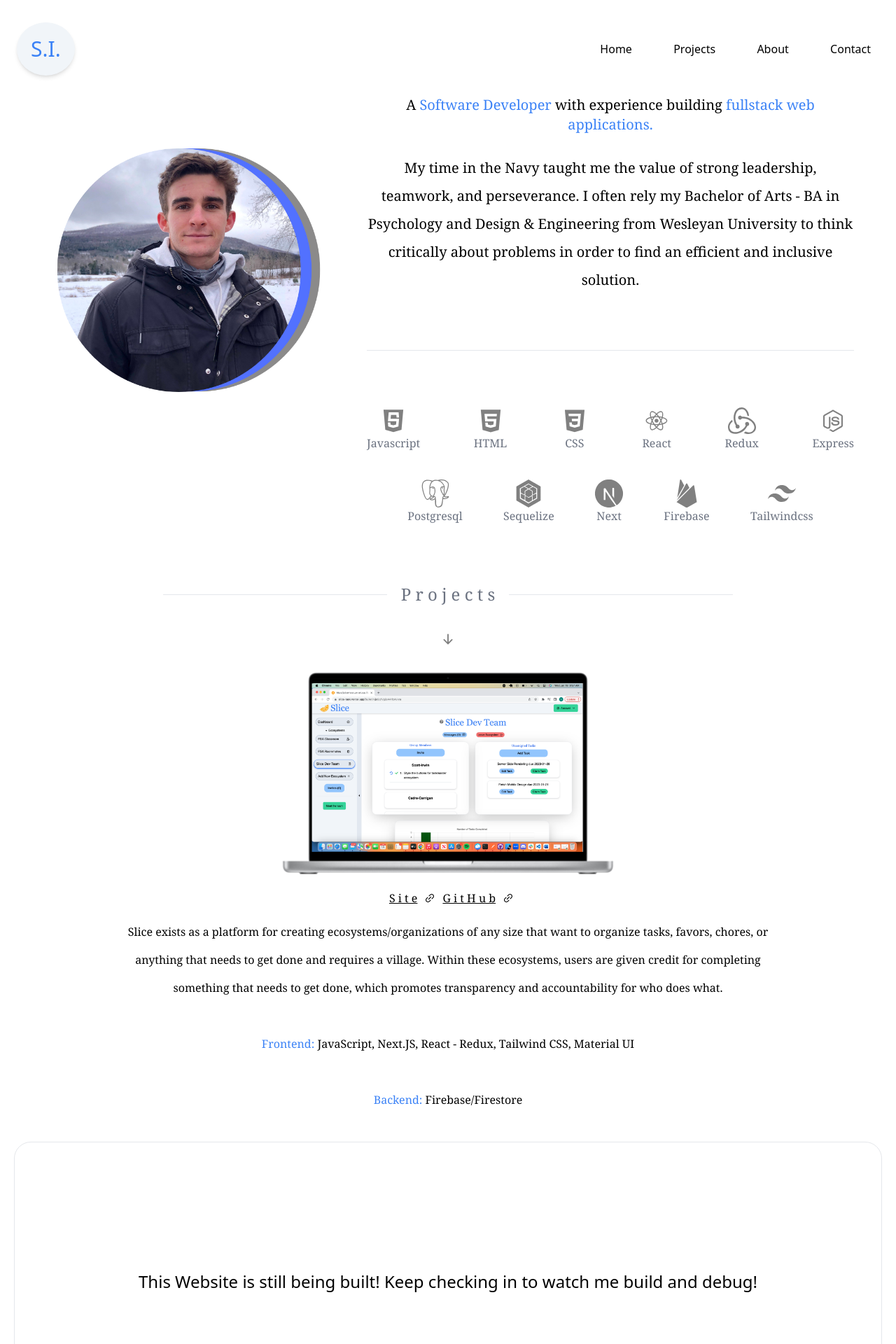
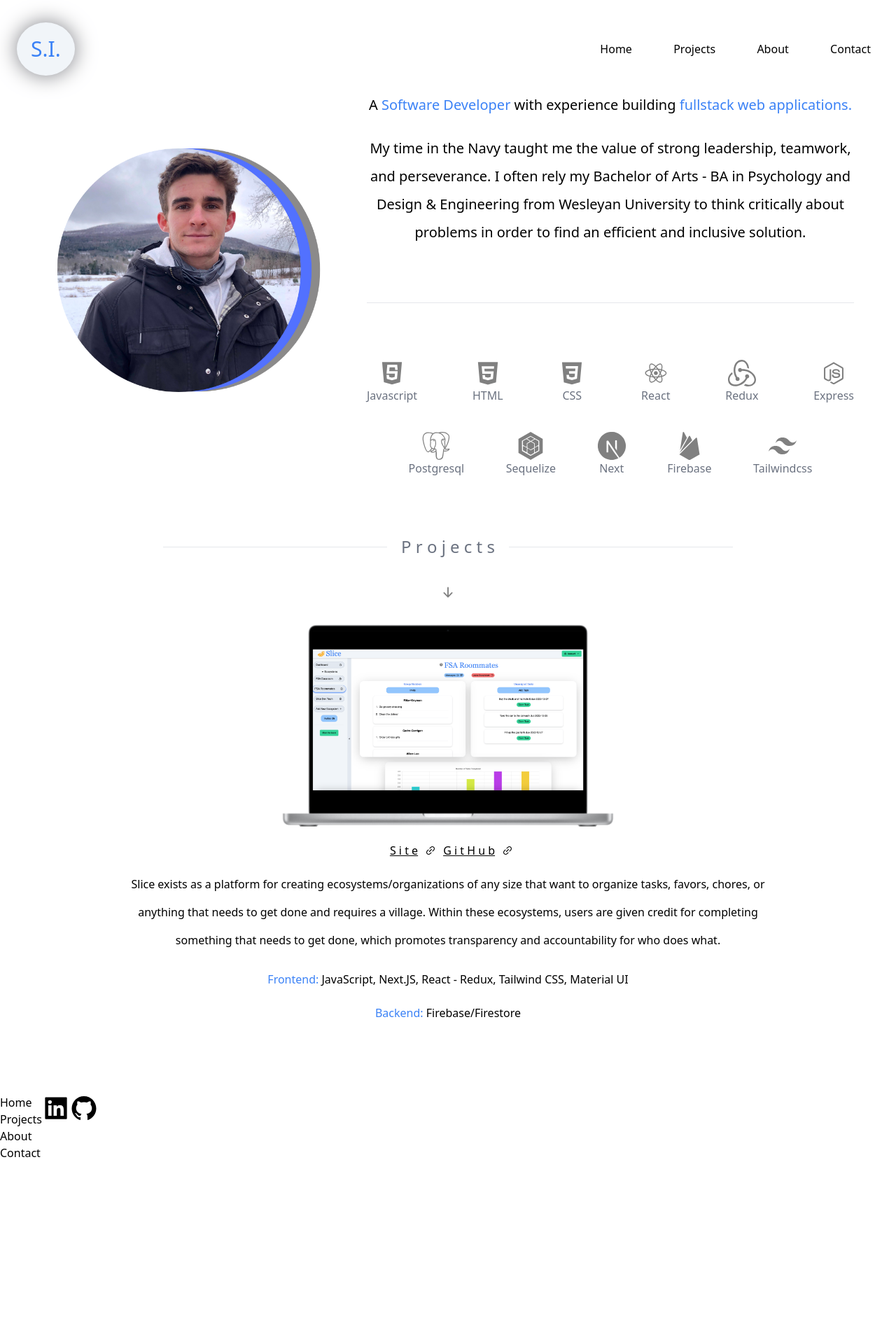
Before and after one commit to sirwin6/scott-irwin-portfolio, a Next.js app: page / in a window 1280 px wide. Shown: the top 1920 px of the page at 70% size. After the commit the page ends 1659 px from the top, so only its background shows below. Built offline with nearby package versions, Linux system fonts and the light colour scheme.

Commit message:
About page styling, scroll animation directions

```diff
--- /dev/null
+++ b/Components/Footer.js
@@ -0,0 +1,28 @@
+import React from 'react';
+import Link from 'next/link';
+import { AiFillLinkedin, AiFillGithub } from 'react-icons/ai';
+import { Fade, Zoom, Slide } from 'react-awesome-reveal';
+
+export default function Footer() {
+  return (
+    <footer className='flex h-1/2 bg-blue-100 bottom-0'>
+      <div className='flex flex-col justify-around pl-10 items-start h-full w-1/2'>
+        <Link href='/'>Home</Link>
+        <Link href='/#projects'>Projects</Link>
+        <Link href='/about'>About</Link>
+        <Link href='/'>Contact</Link>
+      </div>
+      <div className='flex justify-around items-center h-full w-1/2'>
+        <Link
+          target={'blank'}
+          href={'https://www.linkedin.com/in/scott-irwin-wesleyan/'}
+        >
+          <AiFillLinkedin size={40} />
+        </Link>
+        <Link target={'blank'} href={'https://github.com/sirwin6'}>
+          <AiFillGithub size={40} />
+        </Link>
+      </div>
+    </footer>
+  );
+}
--- a/Components/Navbar.js
+++ b/Components/Navbar.js
@@ -5,8 +5,8 @@ export default function Navbar() {
   return (
     <nav className='flex justify-between items-center laptop:px-6 iphone:p-2 laptop:mt-6 iphone:mt-2'>
       <p
-        id='glow'
-        className='text-blue-500 laptop:text-3xl p-5 iphone:text-xl iphone:text-center bg-slate-100 shadow-md'
+        id='glowGreen'
+        className='text-emerald-400 laptop:text-3xl p-5 iphone:text-xl iphone:text-center bg-slate-100 shadow-md'
       >
         S.I.
       </p>
--- a/Components/Slice.js
+++ b/Components/Slice.js
@@ -23,12 +23,15 @@ export default function Slice() {
         </Link>
         <AiOutlineLink />
       </div>
-      <p className='leading-10 relative text-center min-h-[300px] h-full laptop:w-auto tablet:w-auto iphone:w-auto'>
-        Slice exists as a platform for creating ecosystems/organizations of any
-        size that want to organize tasks, favors, chores, or anything that needs
-        to get done and requires a village. Within these ecosystems, users are
-        given credit for completing something that needs to get done, which
-        promotes transparency and accountability for who does what.
+      <p className='relative text-center min-h-[300px] h-full laptop:w-auto tablet:w-auto iphone:w-auto'>
+        <span className='leading-10'>
+          Slice exists as a platform for creating ecosystems/organizations of
+          any size that want to organize tasks, favors, chores, or anything that
+          needs to get done and requires a village. Within these ecosystems,
+          users are given credit for completing something that needs to get
+          done, which promotes transparency and accountability for who does
+          what.
+        </span>
         <br />
         <br />{' '}
         <span className='text-blue-500 hover:text-cyan-400 duration-500'>
--- a/pages/about.js
+++ b/pages/about.js
@@ -1,7 +1,7 @@
 import React from 'react';
 import Image from 'next/image';
 import Navbar from '../Components/Navbar';
-import { Slide } from 'react-awesome-reveal';
+import { Fade, Slide } from 'react-awesome-reveal';
 
 export default function about() {
   const useMediaQuery = (width) => {
@@ -30,27 +30,31 @@ export default function about() {
     return targetReached;
   };
 
+  console.log(Slide);
   return (
     <>
       <Navbar />
       <div className='h-screen iphone:w-full flex iphone:justify-around flex-wrap mt-10'>
-        <div className='inline-block pt-12 laptop:h-1/2'>
+        <Slide className='laptop:ml-20 inline-block pt-12 laptop:h-1/2'>
           <Image
             alt='Surfing'
-            width={700}
+            width={400}
             height={600}
             quality={100}
-            src='/surfing.png'
+            src='/surfing2.png'
+            style={{
+              borderRadius: '20%',
+            }}
           />
-        </div>
-        <p className='leading-10 laptop:mr-20 flex laptop:items-center h-2/3 laptop:w-[23%] desktop:w-1/3 iphone:w-5/6 tablet:w-5/6 tablet:my-10 iphone:my-10 laptop:my-0'>
-          Lorem ipsum dolor sit amet, consectetur adipiscing elit, sed do
-          eiusmod tempor incididunt ut labore et dolore magna aliqua. Ut enim ad
-          minim veniam, quis nostrud exercitation ullamco laboris nisi ut
-          aliquip ex ea commodo consequat. Duis aute irure dolor in
-          reprehenderit in voluptate velit esse cillum dolore eu fugiat nulla
-          pariatur.
-        </p>
+        </Slide>
+        <Slide
+          direction='right'
+          className='laptop:text-xl font-extralight laptop:leading-10 tablet:leading-10 iphone:leading-10 laptop:mr-20 flex laptop:items-center h-2/3 laptop:w-[23%] desktop:w-1/3 iphone:w-5/6 tablet:w-5/6 tablet:my-10 iphone:my-10 laptop:my-0'
+        >
+          When I am not coding, you can find me in the ocean. Surfing has been a
+          big part of my life for over 15 years. It is something that clears my
+          mind immediately and allows me to decompress after a long day.
+        </Slide>
         {/* <div className='absolute h-[300px] w-[300px] bg-purple-50 z-[-1] left-20'></div>
         <div className='absolute h-[200px] w-[200px] bg-red-50 z-[-1] right-20 top-60 rounded-[100%]'></div> */}
         <div id='triangle-pointL' className='h-0 w-0 absolute z-[-1]'></div>
@@ -59,23 +63,3 @@ export default function about() {
     </>
   );
 }
-
-{
-  /* <div className='h-screen'>
-  <Image
-    alt='Surfing'
-    width={500}
-    height={600}
-    quality={100}
-    src='/surfing.png'
-    style={{}}
-  />
-  <p className='w-60 mr-20'>
-    Lorem ipsum dolor sit amet, consectetur adipiscing elit, sed do eiusmod
-    tempor incididunt ut labore et dolore magna aliqua. Ut enim ad minim veniam,
-    quis nostrud exercitation ullamco laboris nisi ut aliquip ex ea commodo
-    consequat. Duis aute irure dolor in reprehenderit in voluptate velit esse
-    cillum dolore eu fugiat nulla pariatur.
-  </p>
-</div>; */
-}
--- a/pages/index.js
+++ b/pages/index.js
@@ -23,6 +23,7 @@ import {
 import { BsArrowDownShort } from 'react-icons/bs';
 import { Fade, Zoom } from 'react-awesome-reveal';
 import Slice from '../Components/Slice';
+import Footer from '../Components/Footer';
 
 const useMediaQuery = (width) => {
   const [targetReached, setTargetReached] = useState(false);
@@ -64,7 +65,10 @@ export default function Home() {
         <>
           {isBreakpoint ? (
             <nav className='flex justify-between items-center laptop:px-6 iphone:p-2 laptop:mt-6 iphone:mt-2'>
-              <p className='text-blue-500 rounded-[100%] laptop:text-3xl p-2 iphone:text-2xl iphone:text-center bg-slate-100 shadow-md'>
+              <p
+                id='glow'
+                className='text-blue-500 rounded-[100%] laptop:text-3xl p-2 iphone:text-2xl iphone:text-center bg-slate-100 shadow-md'
+              >
                 S.I.
               </p>
               <div className='mr-10 fixed p-2 right-0 bg-slate-200 rounded-md'>
@@ -73,7 +77,10 @@ export default function Home() {
             </nav>
           ) : (
             <nav className='flex justify-between items-center laptop:px-6 iphone:p-2 laptop:mt-6 iphone:mt-2'>
-              <p className='text-blue-500 rounded-[100%] laptop:text-3xl p-5 iphone:text-xl iphone:text-center bg-slate-100 shadow-md'>
+              <p
+                id='glow'
+                className='text-blue-500 rounded-[100%] laptop:text-3xl p-5 iphone:text-xl iphone:text-center bg-slate-100 shadow-md'
+              >
                 S.I.
               </p>
               <div className='flex laptop:w-1/3 iphone:w-full items-center justify-between'>
@@ -102,9 +109,9 @@ export default function Home() {
             </nav>
           )}
         </>
-        <Fade triggerOnce delay={200}>
         <div className='laptop:flex tablet:flex m-5 mx-10 iphone:h-auto laptop:h-auto'>
           <div className='h-full tablet:w-full iphone:w-full iphone:h-1/2 laptop:w-1/2'>
+            <Fade direction='left' triggerOnce delay={200}>
               <div className='relative min-h-[500px] h-atuo laptop:w-full tablet:w-full iphone:w-full'>
                 <Image
                   alt='Scott Irwin'
@@ -114,9 +121,14 @@ export default function Home() {
                   src='/headshot.png'
                 />
               </div>
+            </Fade>
           </div>
-            <div className='flex justify-center items-center laptop:w-3/4 mx-5'>
-              <div className='font-serif'>
+          <Fade
+            triggerOnce
+            direction='right'
+            className='flex justify-center items-center laptop:w-3/4 mx-5'
+          >
+            <div className=''>
               <p className='font-extralight iphone:text-lg laptop:text-xl text-center'>
                 A{' '}
                 <span className='text-blue-500 hover:text-cyan-400 duration-500'>
@@ -130,11 +142,11 @@ export default function Home() {
                 <br />
                 <br />
                 <span className='leading-10'>
-                    My time in the Navy taught me the value of strong
-                    leadership, teamwork, and perseverance. I often rely my
-                    Bachelor of Arts - BA in Psychology and Design & Engineering
-                    from Wesleyan University to think critically about problems
-                    in order to find an efficient and inclusive solution.
+                  My time in the Navy taught me the value of strong leadership,
+                  teamwork, and perseverance. I often rely my Bachelor of Arts -
+                  BA in Psychology and Design & Engineering from Wesleyan
+                  University to think critically about problems in order to find
+                  an efficient and inclusive solution.
                 </span>
               </p>
               <hr className='my-20' />
@@ -193,12 +205,11 @@ export default function Home() {
                 </div>
               </div>
             </div>
+          </Fade>
         </div>
-          </div>
-        </Fade>
         <div className='flex justify-center'>
           <hr className='mt-20 w-1/4 text-center' />
-          <h1 className='text-center text-gray-500 mt-16 mx-5 text-2xl font-serif flex flex-shrink'>
+          <h1 className='text-center text-gray-500 mt-16 mx-5 text-2xl flex flex-shrink'>
             P r o j e c t s
           </h1>
           <a id='projects'></a>
@@ -211,26 +222,21 @@ export default function Home() {
             className='mt-10 animate-bounce duration-150'
           />
         </div>
-        <div className='font-serif flex flex-col items-center m-5 iphone:h-auto laptop:h-auto'>
+        <div className='flex flex-col items-center m-5 iphone:h-auto laptop:h-auto'>
           <div className='relative min-h-[300px] h-auto bg-transparent laptop:w-full tablet:w-full iphone:w-full'>
             <Image
               alt='Slice App'
               layout='fill'
               objectFit='contain'
               quality={100}
-              src='/slice.png'
+              src='/slice2.png'
             />
           </div>
           <Zoom className='w-3/4 flex flex-col justify-center items-center'>
             <Slice />
           </Zoom>
         </div>
-        <div className='flex m-5 border justify-center items-center iphone:h-1/2 laptop:h-1/2 rounded-3xl'>
-          <p className='text-2xl'>
-            This Website is still being built! Keep checking in to watch me
-            build and debug!
-          </p>
-        </div>
+        <Footer />
       </main>
     </div>
   );
--- a/styles/globals.css
+++ b/styles/globals.css
@@ -2,36 +2,37 @@
 @tailwind components;
 @tailwind utilities;
 
-@keyframes rainbow {
+@keyframes green {
 
     from,
     to {
-        box-shadow: 0 0 30px 0 red
+        box-shadow: 0 0 30px 0 rgb(127, 127, 128)
     }
 
-    16% {
-        box-shadow: 0 0 30px 0 yellow
+    50% {
+        box-shadow: 0 0 30px 0 rgb(0, 177, 27)
+    }
+}
+
+@keyframes blue {
+
+    from,
+    to {
+        box-shadow: 0 0 30px 0 rgb(127, 127, 128)
     }
 
-    32% {
-        box-shadow: 0 0 30px 0 green
-    }
-
-    48% {
-        box-shadow: 0 0 30px 0 aqua
-    }
-
-    64% {
-        box-shadow: 0 0 30px 0 blue
-    }
-
-    80% {
-        box-shadow: 0 0 30px 0 fuchsia
+    50% {
+        box-shadow: 0 0 30px 0 rgb(0, 21, 255)
     }
 }
 
 #glow {
-    animation: rainbow 10s infinite;
+    animation: blue 3s infinite;
+    border-radius: 100%;
+}
+
+#glowGreen {
+    animation: green 3s infinite;
     border-radius: 100%;
 }
 
@@ -46,7 +47,7 @@
 #triangle-pointR {
     position: fixed;
     left: 0;
-    border-left: 2000px solid rgb(230, 231, 252);
+    border-left: 2000px solid rgb(232, 252, 230);
     border-top: 1000px solid transparent;
     border-bottom: 1000px solid transparent;
 }
```
Also changed, not shown: public/slice2.png (added), public/surfing2.png (added). Lines whose indentation alone changed are shown as unchanged.
